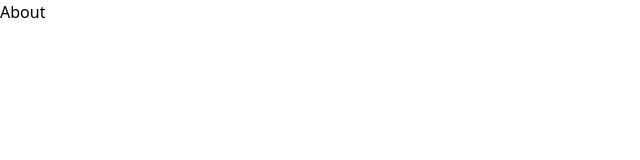
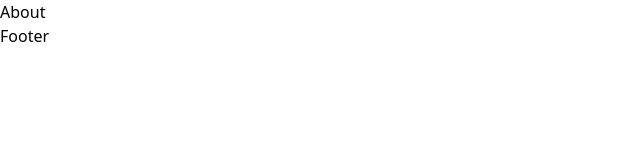
Before and after one commit to JohnWP8253/react-marketing-tailwinds, a React (Create React App) app: page /about in a window 1280 px wide. Shown: the top 160 px of the page, without its empty margins (0-640 px from the left). Built offline with nearby package versions, Linux system fonts and the light colour scheme.

Commit message:
added footer and children props for the pages

```diff
--- a/src/App.css
+++ /dev/null
@@ -1,38 +0,0 @@
-.App {
-  text-align: center;
-}
-
-.App-logo {
-  height: 40vmin;
-  pointer-events: none;
-}
-
-@media (prefers-reduced-motion: no-preference) {
-  .App-logo {
-    animation: App-logo-spin infinite 20s linear;
-  }
-}
-
-.App-header {
-  background-color: #282c34;
-  min-height: 100vh;
-  display: flex;
-  flex-direction: column;
-  align-items: center;
-  justify-content: center;
-  font-size: calc(10px + 2vmin);
-  color: white;
-}
-
-.App-link {
-  color: #61dafb;
-}
-
-@keyframes App-logo-spin {
-  from {
-    transform: rotate(0deg);
-  }
-  to {
-    transform: rotate(360deg);
-  }
-}
--- /dev/null
+++ b/src/Components/Layouts/Layout.jsx
@@ -0,0 +1,14 @@
+import React from "react";
+
+function Layout({children}) {
+  return (
+    <div>
+      <div className="content">{children}</div>
+      <div className="footer">
+        <h1>Footer</h1>
+      </div>
+    </div>
+  );
+}
+
+export default Layout;
--- a/src/Pages/About/About.jsx
+++ b/src/Pages/About/About.jsx
@@ -1,9 +1,10 @@
-import React from 'react'
+import React from "react";
+import Layout from "../../Components/Layouts/Layout";
 
 function About() {
   return (
-    <div>About</div>
-  )
+    <Layout><div>About</div></Layout>
+  );
 }
 
-export default About
+export default About;
--- a/src/Pages/Clients/Clients.jsx
+++ b/src/Pages/Clients/Clients.jsx
@@ -1,9 +1,12 @@
-import React from 'react'
+import React from "react";
+import Layout from "../../Components/Layouts/Layout";
 
 function Clients() {
   return (
-    <div>Clients</div>
-  )
+    <Layout>
+      <div>Clients</div>
+    </Layout>
+  );
 }
 
-export default Clients
+export default Clients;
--- a/src/Pages/Contact/Contact.jsx
+++ b/src/Pages/Contact/Contact.jsx
@@ -1,9 +1,12 @@
-import React from 'react'
+import React from "react";
+import Layout from "../../Components/Layouts/Layout";
 
 function Contact() {
   return (
-    <div>Contact</div>
-  )
+    <Layout>
+      <div>Contact</div>
+    </Layout>
+  );
 }
 
-export default Contact
+export default Contact;
--- a/src/Pages/Home/Home.jsx
+++ b/src/Pages/Home/Home.jsx
@@ -1,9 +1,12 @@
-import React from 'react'
+import React from "react";
+import Layout from "../../Components/Layouts/Layout";
 
 function Home() {
   return (
-    <div>Home</div>
-  )
+    <Layout>
+      <div>Home</div>
+    </Layout>
+  );
 }
 
-export default Home
+export default Home;
```
